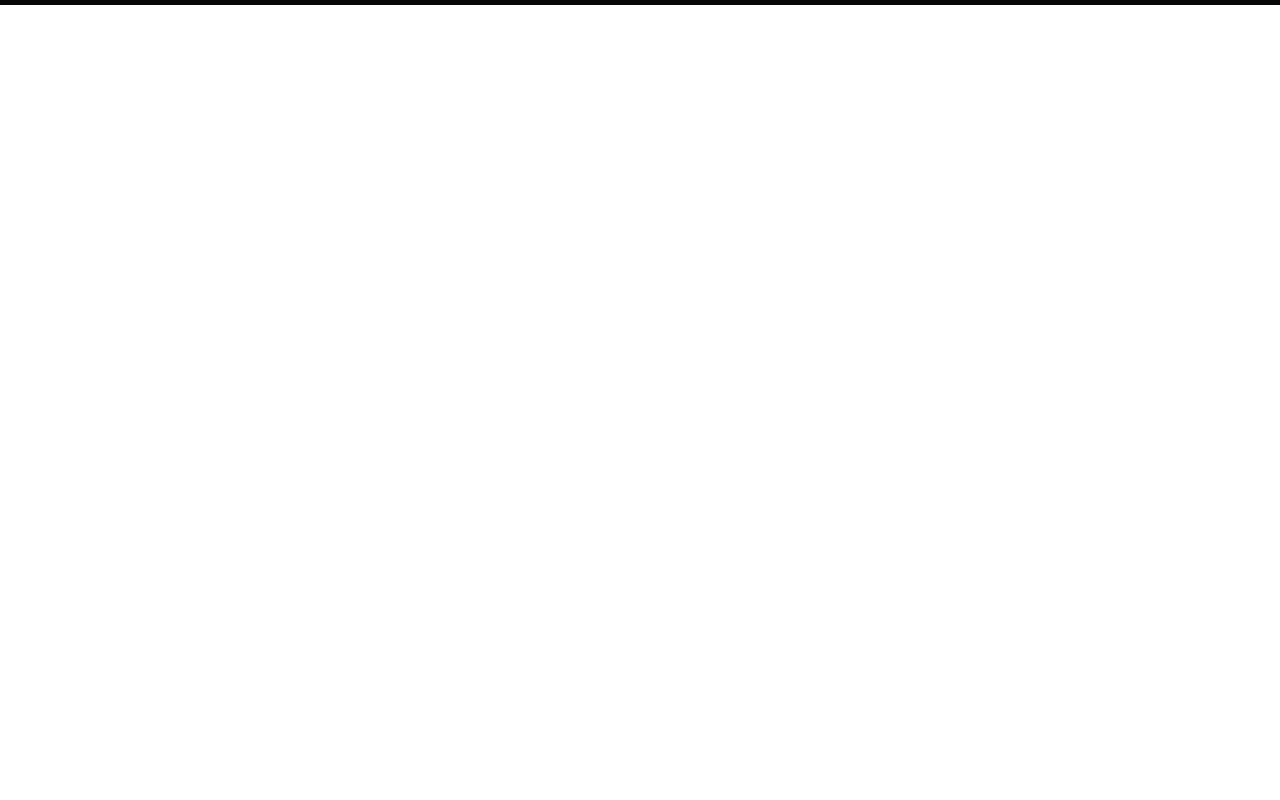
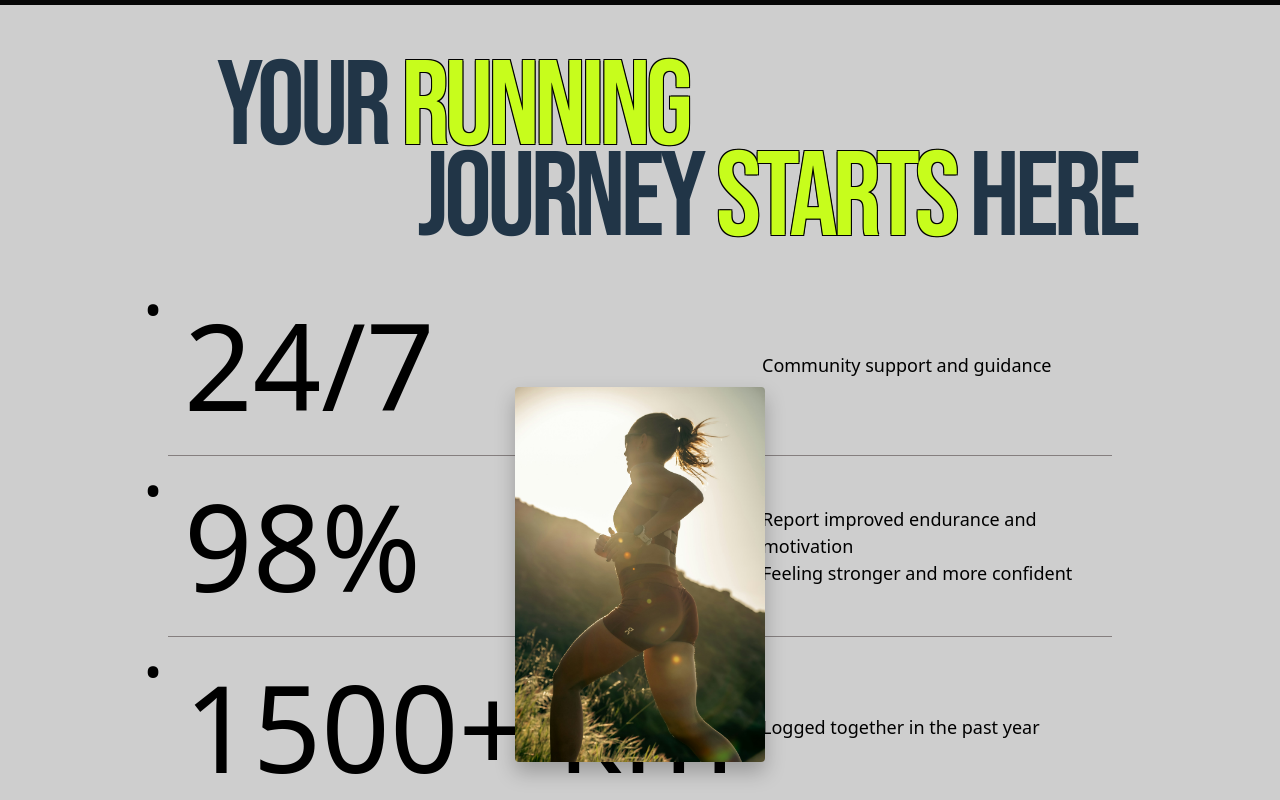
Before and after one commit to Danyl-Dudka/run_mentor_club, a React (Vite) app in the folder client/: page / in a window 1280 px wide. Shown: the part 4720-5520 px from the top of the page. Before the commit the page ends 4725 px from the top, so only its background shows below. Built offline with nearby package versions, Linux system fonts and the light colour scheme.

Commit message:
fourth commit

```diff
--- a/client/src/components/Content/Content.tsx
+++ b/client/src/components/Content/Content.tsx
@@ -3,6 +3,7 @@ import MainPage from "../MainPage/MainPage";
 import MotivationalPage from "../MotivationalPage/MotivationalPage";
 import PricingPage from "../PricingPage/PricingPage";
 import RunningReasonPage from "../RunningReasonPage/RunningReasonPage";
+import StatisticsPage from "../StatisticsPage/StatisticsPage";
 
 export default function Content() {
   return (
@@ -12,6 +13,7 @@ export default function Content() {
       <RunningReasonPage />
       <MotivationalPage />
       <PricingPage />
+      <StatisticsPage />
     </>
   )
 }
--- /dev/null
+++ b/client/src/components/StatisticsPage/StatisticsPage.tsx
@@ -0,0 +1,36 @@
+import './statisticsPage.css'
+export default function StatisticsPage() {
+    return (
+        <div className='statistics_page_wrapper'>
+            <div className='stat_title'>
+                <span className='stat_title_first_part'>YOUR <span className='yellow_word'>RUNNING</span></span>
+                <span className='stat_title_second_part'>JOURNEY <span className='yellow_word'>STARTS</span> HERE</span>
+            </div>
+            <div className='stats_wrapper'>
+                <div className='stats_amount'>
+                    <ul className='stats_block_ul'>
+                        <li className='stats_li_element'>
+                            <span className='stats_amount_element'>24/7</span>
+                            <p className='stats_description_element'>Community support and guidance</p>
+                        </li>
+                        <li className='stats_li_element'>
+                            <span className='stats_amount_element'>98%</span>
+                            <p className='stats_description_element'>Report improved endurance and motivation <br />Feeling stronger and more confident</p>
+                        </li>
+                        <li className='stats_li_element'>
+                            <span className='stats_amount_element'>1500+ km</span>
+                            <p className='stats_description_element'>Logged together in the past year</p>
+                        </li>
+                        <li className='stats_li_element'>
+                            <span className='stats_amount_element'>30+</span>
+                            <p className='stats_description_element'>Personalazied mentorship plans created <br />I’m ready to support your journey</p>
+                        </li>
+                    </ul>
+                </div>
+                <div className='img_block_stats'>
+                    <img className="img_stats" src="/images/stats_img.jpg" alt="running_girl" />
+                </div>
+            </div>
+        </div>
+    )
+}
--- /dev/null
+++ b/client/src/components/StatisticsPage/statisticsPage.css
@@ -0,0 +1,115 @@
+.statistics_page_wrapper {
+    min-height: 68rem;
+    background-color: #CECECE;
+    display: flex;
+    flex-direction: column;
+    padding-top: 2.7rem;
+    box-sizing: border-box;
+}
+
+.stat_title {
+    display: flex;
+    flex-direction: column;
+    align-items: flex-end;
+    font-size: 7.5rem;
+    line-height: 1;
+    font-family: "Bebas Neue", sans-serif;
+    margin-right: 9rem;
+    letter-spacing: -0.04em;
+}
+
+.stat_title_first_part {
+    padding-right: 28rem;
+}
+
+.stat_title_first_part .yellow_word {
+    text-shadow:
+        -1px -1px 0 black,
+        1px -1px 0 black,
+        -1px 1px 0 black,
+        1px 1px 0 black;
+}
+
+.stat_title_second_part .yellow_word {
+    text-shadow:
+        -1px -1px 0 black,
+        1px -1px 0 black,
+        -1px 1px 0 black,
+        1px 1px 0 black;
+}
+
+.stats_wrapper {
+    position: relative
+}
+
+.stats_amount ul {
+    list-style: none;
+}
+
+.stat_title_second_part {
+    margin-top: -1.8rem;
+}
+
+.stats_li_element {
+    display: flex;
+    justify-content: space-between;
+    align-items: center;
+    border-bottom: 1px solid #857F7F;
+    box-sizing: border-box;
+}
+
+.stats_block_ul {
+    padding-left: 10.5rem;
+    padding-right: 10.5rem
+}
+
+.stats_li_element::marker {
+    color: black;
+    font-weight: 1.5rem;
+}
+
+.stats_amount_element {
+    font-size: 120px;
+    font-weight: 200;
+    color: black;
+    margin-left: 1rem;
+}
+
+.stats_li_element::before {
+    content: "•";
+    position: absolute;
+    left: 9rem;
+    color: black;
+    font-size: 3rem;
+    line-height: 1;
+    margin-bottom: 7rem;
+}
+
+.stats_block_ul {
+    display: flex;
+    flex-direction: column;
+}
+
+.stats_description_element {
+    width: 350px;
+    font-size: 18px;
+    color: #000000;
+}
+
+
+.img_block_stats {
+    position: absolute;
+    top: 8rem;
+    left: 50%;
+    transform: translateX(-50%);
+    z-index: 2;
+    pointer-events: none;
+}
+
+.img_stats {
+    width: clamp(150px, 20vw, 250px);
+    height: auto;
+    border-radius: 4px;
+    object-fit: cover;
+    box-shadow: 0 10px 20px rgba(0, 0, 0, 0.25);
+}
```
Also changed, not shown: client/public/images/stats_img.jpg (added).
